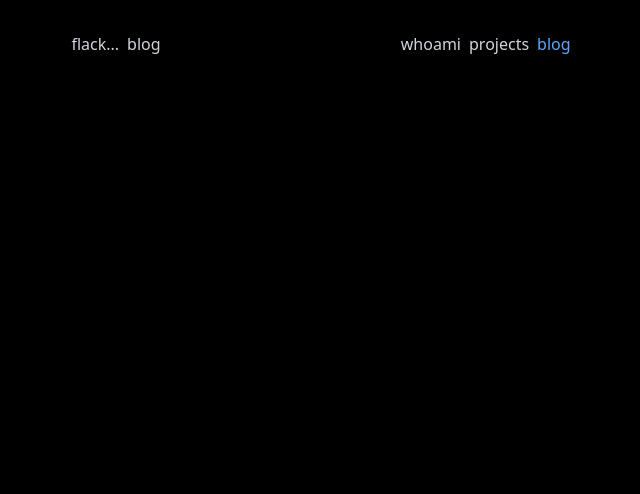
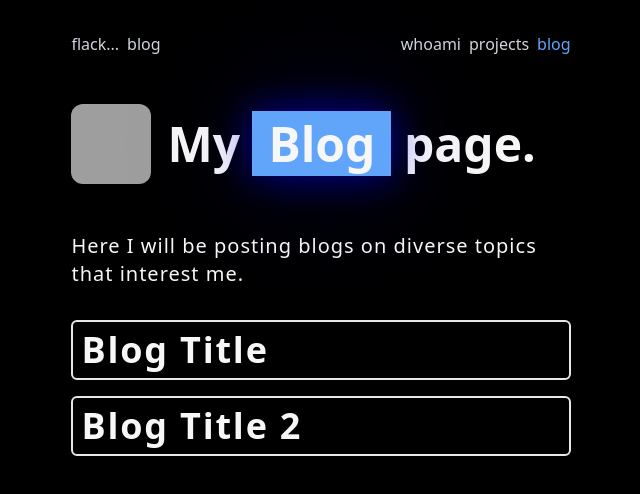
Before and after one commit to FlackCode/WebDev-Projects, a React (Vite) app in the folder personalBlog/: page /blog in a window 1280 px wide. Shown: the top 494 px of the page, without its empty margins (319-959 px from the left). Built offline with nearby package versions, Linux system fonts and the light colour scheme; grey boxes are pictures that could not be loaded.

Commit message:
Added Blog Page and working blogs!
Now i just need to implement fetching blogs from db and adding comments, and maybe a secret way for me to add new posts

```diff
--- a/personalBlog/src/App.jsx
+++ b/personalBlog/src/App.jsx
@@ -2,6 +2,7 @@ import { createBrowserRouter, RouterProvider } from 'react-router-dom'
 import Whoami from './components/Whoami'
 import Projects from './components/Projects'
 import Blog from './components/Blog'
+import BlogDetails from './components/BlogDetails'
 
 const routes = createBrowserRouter([
   {
@@ -15,6 +16,10 @@ const routes = createBrowserRouter([
   {
     path: '/blog',
     element: <Blog/>
+  },
+  {
+    path: '/blog/:id',
+    element: <BlogDetails/>
   }
 ])
 
--- a/personalBlog/src/components/Blog.jsx
+++ b/personalBlog/src/components/Blog.jsx
@@ -1,11 +1,40 @@
+import BlogComponent from "./BlogComponent"
 import Navbar from "./Navbar"
 
 const Blog = () => {
+  const blogArray = [
+    {
+      id: 1,
+      title: 'Blog Title',
+      content:'Lorem ipsum dolor sit amet consectetur adipisicing elit. Minima voluptatum doloremque corrupti, blanditiis reiciendis repellat nihil fuga, totam odio rem ducimus consectetur corporis adipisci repellendus error omnis, perferendis earum sapiente.'
+    },
+    {
+      id: 2,
+      title: 'Blog Title 2',
+      content:'Lorem ipsum dolor sit amet consectetur adipisicing elit. Minima voluptatum doloremque corrupti, blanditiis reiciendis repellat nihil fuga, totam odio rem ducimus consectetur corporis adipisci repellendus error omnis, perferendis earum sapiente.'
+    }
+  ]
+
   return (
-    <div className="bg-black text-text h-screen w-full flex flex-col items-center p-4 ">
+    <div className="bg-black text-text min-h-screen w-full flex flex-col items-center p-4 ">
       <div className="xl:w-2/5 xsm:w-full">
         <Navbar navtext={'blog'}/>
-
+        <div className="flex flex-col">
+          <div className="py-8">
+            <div className="flex flex-row items-center gap-4">
+                <img src="/nerd.jpg" className="w-20 h-20 rounded-xl"/>
+                <h1 className="font-bold md:text-5xl xsm:text-3xl xsm:leading-10 xl:leading-relaxed">My <span className="bg-highlight px-4 drop-shadow-glow">Blog</span> page.</h1>
+            </div>
+          </div>
+          <div className="py-4">
+            <p className="font-medium tracking-wider xsm:textbase md:text-lg xl:text-xl">Here I will be posting blogs on diverse topics that interest me.</p>
+          </div>
+          <div className="py-4 flex flex-col gap-4">
+            {blogArray.map(blog => (
+              <BlogComponent key={blog.id} blog={blog}/>
+            ))}
+          </div>
+        </div>
       </div>
     </div>
   )
--- /dev/null
+++ b/personalBlog/src/components/BlogComponent.jsx
@@ -0,0 +1,17 @@
+import { useNavigate } from "react-router-dom"
+
+const BlogComponent = ({blog}) => {
+    const navigate = useNavigate()
+
+    const handleClick = () => {
+        navigate(`/blog/${blog.id}`)
+    }
+
+    return (
+      <div className="text-text border-2 p-2 cursor-pointer rounded-md" onClick={handleClick}>
+        <h1 className="md:text-4xl xsm:text-3xl font-bold tracking-wider">{blog.title}</h1>
+      </div>
+    )
+}
+
+export default BlogComponent
--- /dev/null
+++ b/personalBlog/src/components/BlogDetails.jsx
@@ -0,0 +1,88 @@
+import { useParams } from 'react-router-dom'
+import Navbar from './Navbar'
+import { useState } from 'react'
+
+const BlogDetails = () => {
+  const { id } = useParams()
+  const blogArray = [
+    {
+        id: 1,
+        title: 'Blog test 1',
+        content: 'Lorem ipsum dolor sit amet consectetur adipisicing elit. Minima voluptatum doloremque corrupti, blanditiis reiciendis repellat nihil fuga, totam odio rem ducimus consectetur corporis adipisci repellendus error omnis, perferendis earum sapiente.',
+        comments: [
+            {
+                id: 1,
+                name: 'test',
+                text: 'this is a test comment!'
+            },
+            {
+                id: 2,
+                name: 'test',
+                text: 'this is a test comment!'
+            },
+            {
+                id: 3,
+                name: 'test',
+                text: 'this is a test comment!'
+            }
+        ]
+    },
+    {
+        id: 2,
+        title: 'Blog test 2',
+        content: 'Lorem ipsum dolor sit amet consectetur adipisicing elit. Minima voluptatum doloremque corrupti, blanditiis reiciendis repellat nihil fuga, totam odio rem ducimus consectetur corporis adipisci repellendus error omnis, perferendis earum sapiente.',
+        comments: [
+            {
+                id: 1,
+                name: 'test',
+                text: 'this is a test comment!'
+            }
+        ]
+    },
+  ]
+
+  const blog = blogArray.find(blog => blog.id === parseInt(id))
+
+  const [comments, setComments] = useState(blog ? blog.comments : [])
+
+  if (!blog) {
+    return <p>Blog not found</p>
+  }
+
+  return (
+    <div className="bg-black text-text min-h-screen w-full flex flex-col items-center p-4">
+      <div className="xl:w-2/5 xsm:w-full">
+        <Navbar navtext={'blog details'} />
+        <div className="flex flex-col">
+          <div className="py-8">
+            <h1 className="font-bold md:text-5xl xsm:text-3xl">{blog.title}</h1>
+          </div>
+          <div className="py-4">
+            <p className="font-medium tracking-wider xsm:textbase md:text-lg xl:text-xl">{blog.content}</p>
+          </div>
+          <div className="py-4">
+            <h1 className="font-bold md:text-3xl xsm:text-xl mb-2">Leave a Comment</h1>
+            <form className="flex flex-col gap-4">
+            <input className="p-2 bg-gray-700 text-white" type="text" placeholder="Your name" name='name'/>
+              <textarea className="p-2 bg-gray-700 text-white" rows="4" placeholder="Your comment" name='comment'></textarea>
+              <button type="submit" className="p-2 bg-blue-500 text-white">Submit</button>
+            </form>
+          </div>
+          <div className='py-4'>
+            <h1 className="font-bold md:text-3xl xsm:text-xl mb-2">Comments</h1>
+            {comments.map(comment => (
+                <div key={comment.id} className="mb-4 p-4 bg-gray-800 rounded">
+                    <p className="font-bold text-lg">{comment.name}</p>
+                    <p className="text-gray-300">{comment.text}</p>
+                </div>
+            ))
+            }
+
+          </div>
+        </div>
+      </div>
+    </div>
+  )
+}
+
+export default BlogDetails
--- a/personalBlog/src/index.css
+++ b/personalBlog/src/index.css
@@ -1,3 +1,40 @@
 @tailwind base;
 @tailwind components;
 @tailwind utilities;
+
+::-webkit-scrollbar {
+    width: 12px;
+  }
+
+  ::-webkit-scrollbar-track {
+    background: #080808;
+  }
+
+  ::-webkit-scrollbar-thumb {
+    background-color: #60a5fa;
+    border-radius: 6px;
+    border: 3px solid #080808;
+  }
+
+  ::-webkit-scrollbar-thumb:hover {
+    background-color: #2563eb;
+  }
+
+  * {
+    scrollbar-width: thin;
+    scrollbar-color: #60a5fa #080808;
+  }
+
+  *::-webkit-scrollbar {
+    width: 12px;
+  }
+
+  *::-webkit-scrollbar-thumb {
+    background-color: #60a5fa;
+    border-radius: 6px;
+    border: 3px solid #080808;
+  }
+
+  *::-webkit-scrollbar-thumb:hover {
+    background-color: #2563eb;
+  }
```
Also changed, not shown: 1 other file (tests, documents, lock files or other folders).
